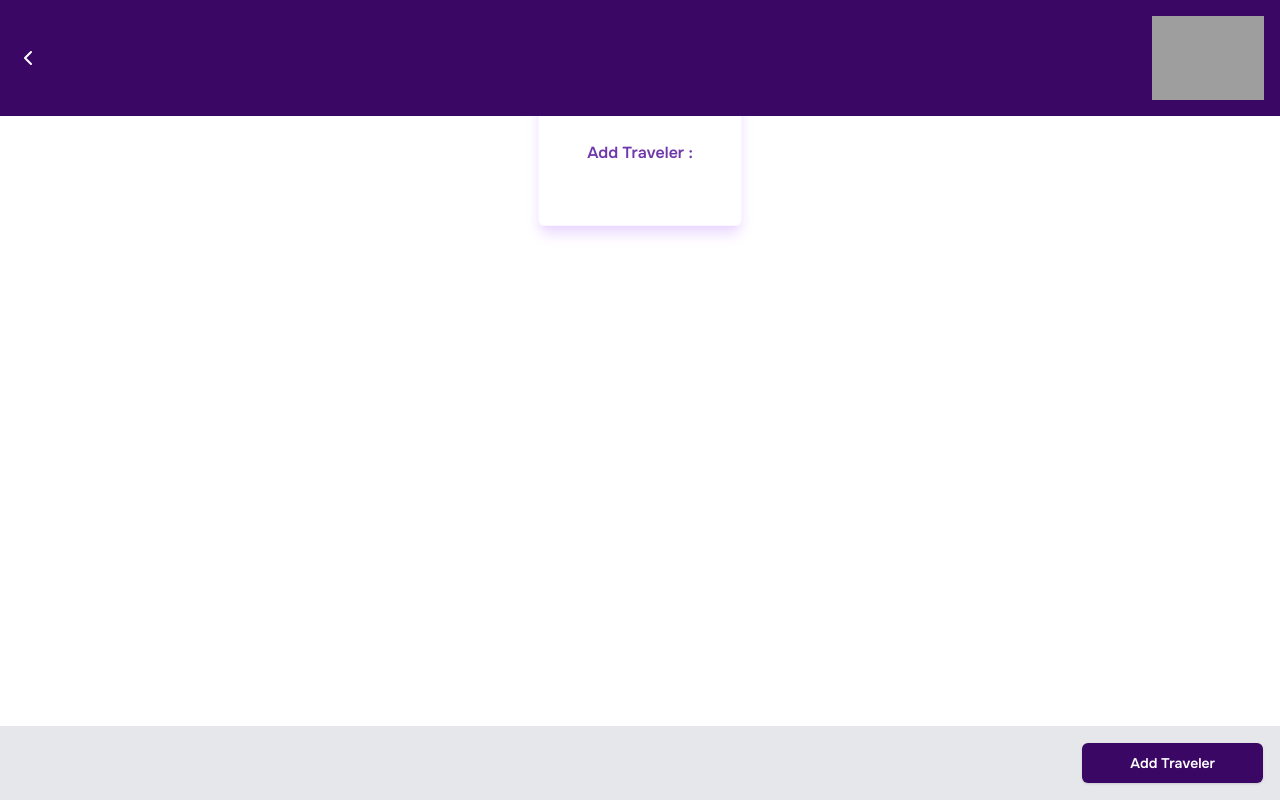
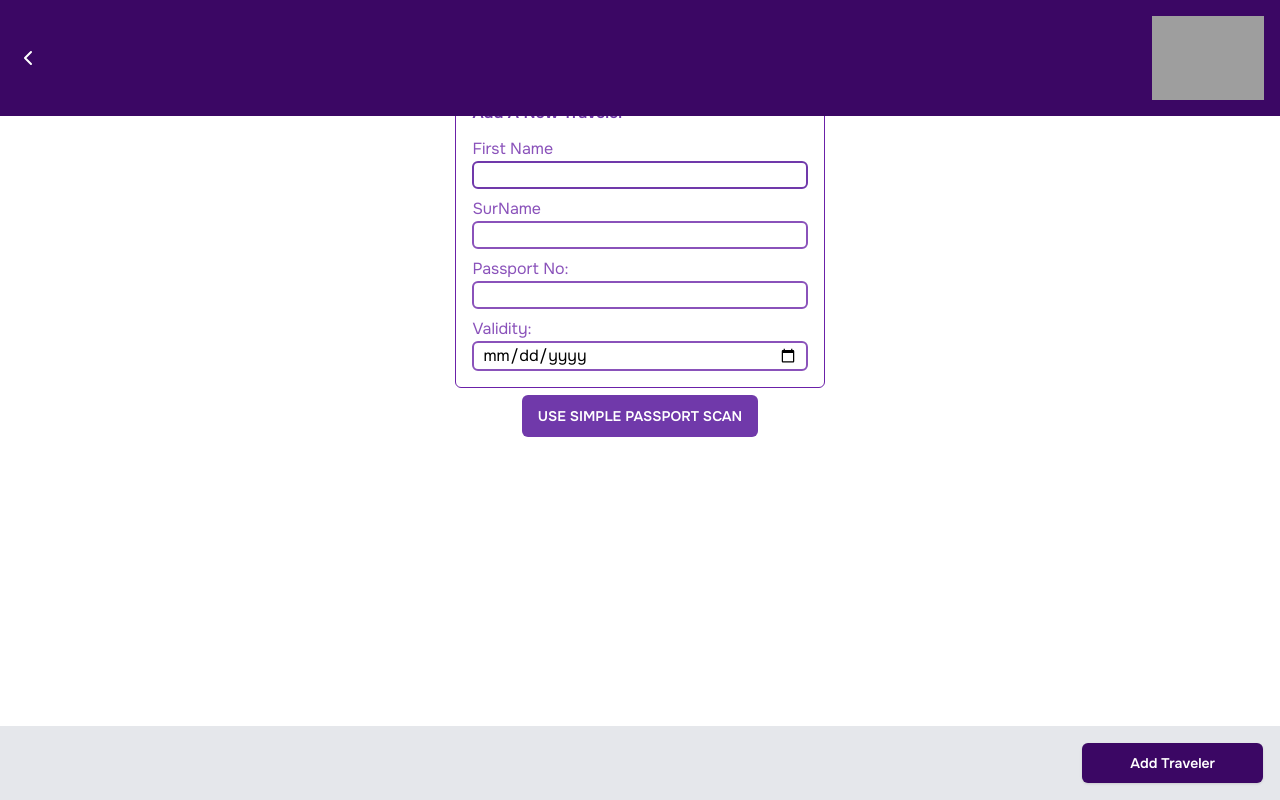
Before and after one commit to farhanmatics/tourista-dev-user, a Next.js app: page /addtraveler in a window 1280 px wide. Built offline with nearby package versions, Linux system fonts and the light colour scheme; grey boxes are pictures that could not be loaded.

Commit message:
add traveler fix

```diff
--- a/app/addtraveler/page.js
+++ b/app/addtraveler/page.js
@@ -1,24 +1,78 @@
-import PageBottom from '@/components/pageBottom'
-import PageHeader from '@/components/pageHeader'
-import React from 'react'
-import Link from 'next/link'
+import PageBottom from "@/components/pageBottom";
+import PageHeader from "@/components/pageHeader";
+import React from "react";
+import Link from "next/link";
 
 const Add = () => {
   return (
     <>
-      <PageHeader backlink='/traveler'/>
-      <div className='pt-20'>
-        <div className="flex items-center justify-center">
-          <div
-              className="flex flex-col border p-12 shadow-lg shadow-purple-200 rounded-md border-purple-50">
-              <p className="py-3 font-semibold capitalize text-tourPurple">Add Traveler :</p>
+      <PageHeader backlink="/traveler" />
+      <div className="pt-20 px-4">
+        <div className="flex flex-col items-center justify-center">
+          <div className="flex flex-col border p-4 rounded-md border-purple-800">
+            <p className="py-1 font-semibold capitalize text-tourPurple">
+              Add a New Traveler
+            </p>
+            <div className="mt-2">
+              <label htmlFor="FirstName" className="text-lightPurple">
+                {" "}
+                First Name
+              </label>
+              <input
+                type="text"
+                name="FirstName"
+                id=""
+                className="form-input px-2 border-2 border-tourPurple w-full rounded-md"
+              />
+            </div>
+            <div className="mt-2">
+              <label htmlFor="SurName" className="text-lightPurple">
+                {" "}
+                SurName
+              </label>
+              <input
+                type="text"
+                name="SurName"
+                id=""
+                className="form-input px-2 border-2 border-lightPurple w-full rounded-md"
+              />
+            </div>
+            <div className="mt-2">
+              <label htmlFor="SurName" className="text-lightPurple">
+                Passport No:
+              </label>
+              <input
+                type="text"
+                name="Passport"
+                id=""
+                className="form-input px-2 border-2 border-lightPurple w-full rounded-md"
+              />
+            </div>
+            <div className="mt-2">
+              <label htmlFor="SurName" className="text-lightPurple">
+                Validity:
+              </label>
+              <input
+                type="date"
+                name="Passport"
+                id=""
+                className="form-input px-2 border-2 border-lightPurple w-full rounded-md"
+              />
+            </div>
           </div>
+          <div className="px-4 pt-4">
+            <Link
+              href="#"
+              className="bg-tourPurple text-white px-4 py-3 rounded-md uppercase font-semibold text-sm"
+            >
+              use Simple Passport Scan
+            </Link>
+          </div>
+        </div>
       </div>
-      </div>
-      <PageBottom title='Add Traveler' linkurl='/traveler' />
+      <PageBottom title="Add Traveler" linkurl="/traveler" />
     </>
+  );
+};
 
-  )
-}
-
-export default Add
+export default Add;
--- a/app/confirmation/page.js
+++ b/app/confirmation/page.js
@@ -1,24 +1,50 @@
-import PageBottom from '@/components/pageBottom'
-import PageHeader from '@/components/pageHeader'
-import React from 'react'
-import Link from 'next/link'
+import PageBottom from "@/components/pageBottom";
+import PageHeader from "@/components/pageHeader";
+import React from "react";
+import Link from "next/link";
 
 const Confirmation = () => {
   return (
     <>
-      <PageHeader backlink='/'/>
-      <div className='pt-20'>
-        <div className="flex items-center justify-center">
-          <div
-              className="flex flex-col border p-12 shadow-lg shadow-purple-200 rounded-md border-purple-50">
-              <p className="py-3 font-semibold capitalize text-tourPurple">Thanks :</p>
-          </div>
+      <div className="bg-tourPurple flex flex-col h-screen items-center justify-center">
+        <svg
+          xmlns="https://www.w3.org/2000/svg"
+          width="60"
+          height="60"
+          viewBox="0 0 24 24"
+          fill="none"
+          stroke="currentColor"
+          strokeWidth="2"
+          strokeLinecap="round"
+          strokeLinejoin="round"
+          className="lucide lucide-badge-check text-white animate-bounce"
+        >
+          <path d="M3.85 8.62a4 4 0 0 1 4.78-4.77 4 4 0 0 1 6.74 0 4 4 0 0 1 4.78 4.78 4 4 0 0 1 0 6.74 4 4 0 0 1-4.77 4.78 4 4 0 0 1-6.75 0 4 4 0 0 1-4.78-4.77 4 4 0 0 1 0-6.76Z" />
+          <path d="m9 12 2 2 4-4" />
+        </svg>
+        <p className="text-white text-xl px-2 py-2">
+          Your booking has been confirmed
+        </p>
+        <p className="text-white text-xl px-2 py-2">
+          Booking ID: <span className="font-bold">IKL4P0KN55</span>
+        </p>
+        <div className="flex items-center justify-between">
+          <a
+            href="/"
+            className="text-white text-lg px-2 py-2 underline font-semibold"
+          >
+            Home
+          </a>
+          <a
+            href="/"
+            className="text-white text-lg px-2 py-2 underline font-semibold"
+          >
+            Track Status
+          </a>
+        </div>
       </div>
-      </div>
-      <PageBottom title='Home' linkurl='/' />
     </>
+  );
+};
 
-  )
-}
-
-export default Confirmation
+export default Confirmation;
```
